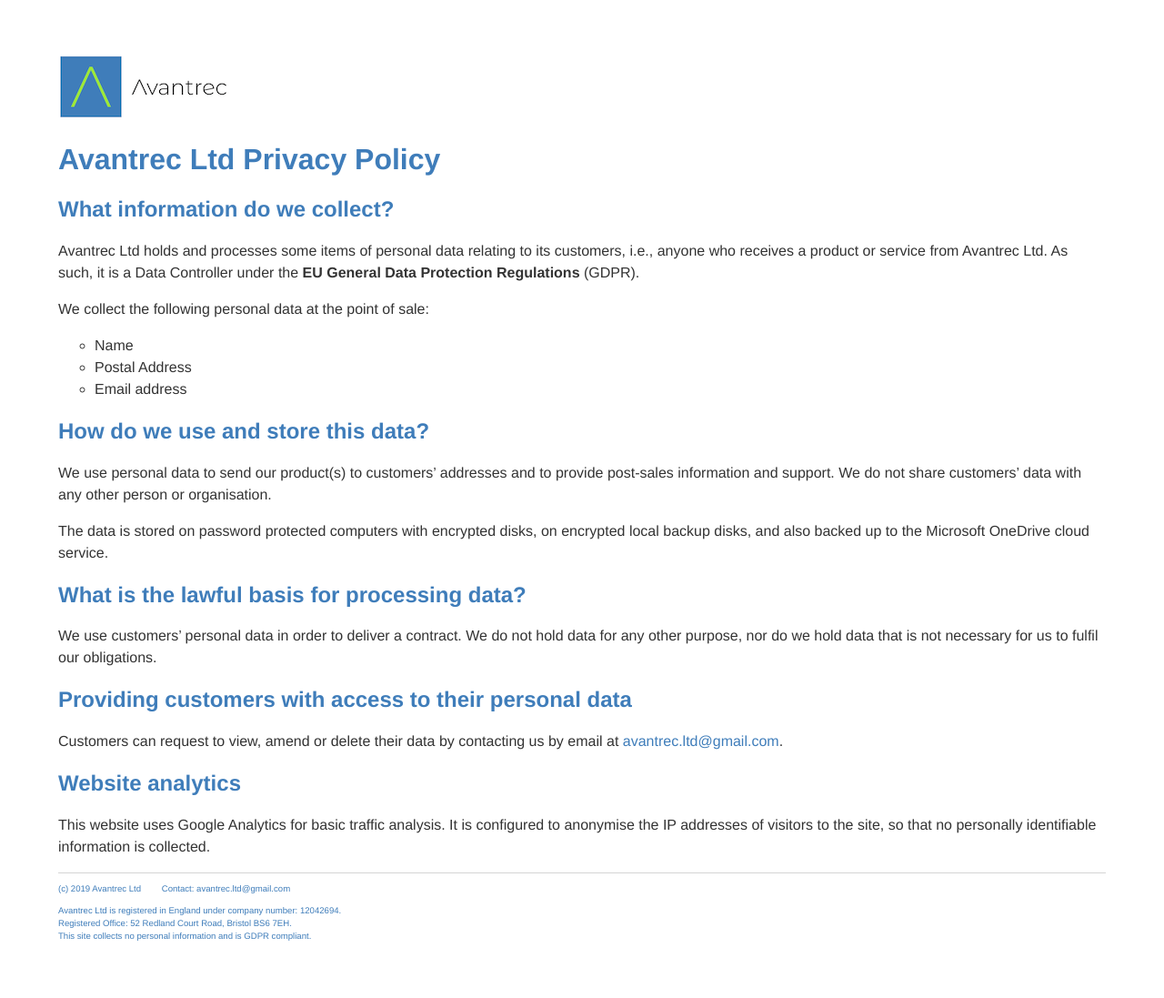
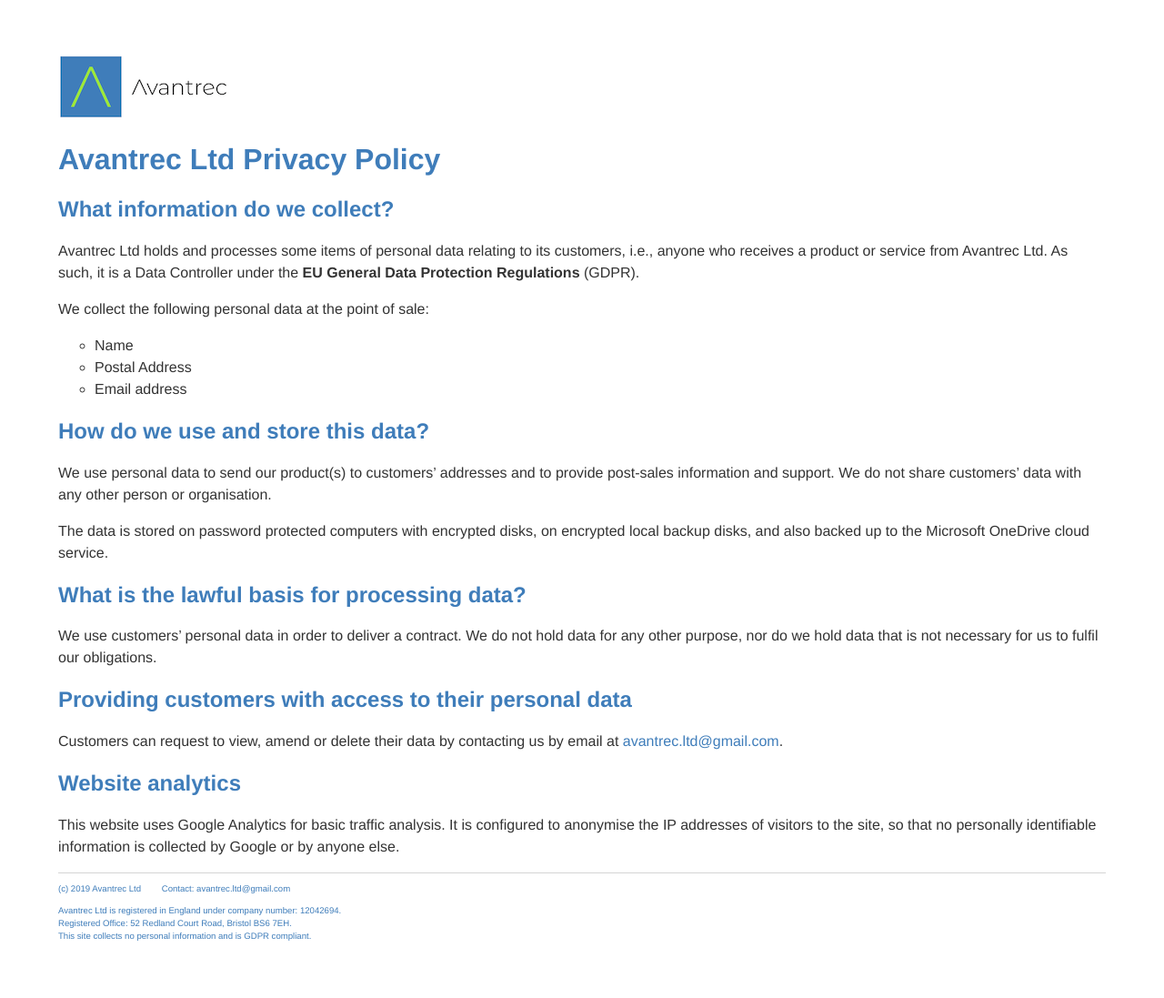
Before and after one commit to avantrec/avantrec.github.io, a Jekyll site: the page built from gdpr_privacy.md, in a window 1280 px wide. Shown: the whole page at 91% size. Built offline with Jekyll 4.4.1, drawn with Linux system fonts in a browser that asks for light colours.

Commit message:
Add the full set of favicons.

```diff
--- a/_layouts/default.html
+++ b/_layouts/default.html
@@ -13,6 +13,14 @@
             <title>{{ page.title }}</title>
             <!-- link to main stylesheet -->
             <link rel="stylesheet" type="text/css" href="/css/main.css">
+            <!-- favicon stuff -->
+            <link rel="apple-touch-icon" sizes="180x180" href="/apple-touch-icon.png">
+            <link rel="icon" type="image/png" sizes="32x32" href="/favicon-32x32.png">
+            <link rel="icon" type="image/png" sizes="16x16" href="/favicon-16x16.png">
+            <link rel="manifest" href="/site.webmanifest">
+            <link rel="mask-icon" href="/safari-pinned-tab.svg" color="#5bbad5">
+            <meta name="msapplication-TileColor" content="#2b5797">
+            <meta name="theme-color" content="#ffffff">
         </head>
         <body>
             <nav>
--- a/gdpr_privacy.md
+++ b/gdpr_privacy.md
@@ -30,4 +30,4 @@
 
 ## Website analytics
 
-This website uses Google Analytics for basic traffic analysis. It is configured to anonymise the IP addresses of visitors to the site, so that no personally identifiable information is collected.
+This website uses Google Analytics for basic traffic analysis. It is configured to anonymise the IP addresses of visitors to the site, so that no personally identifiable information is collected by Google or by anyone else.
```
Also changed, not shown: _layouts/sonoplus.html (+8 -0 lines), browserconfig.xml (added, +9 -0 lines), android-chrome-192x192.png (added), android-chrome-512x512.png (added), apple-touch-icon.png (added), favicon-16x16.png (added), favicon-32x32.png (added), favicon.ico, mstile-150x150.png (added), safari-pinned-tab.svg (added), site.webmanifest (added).
